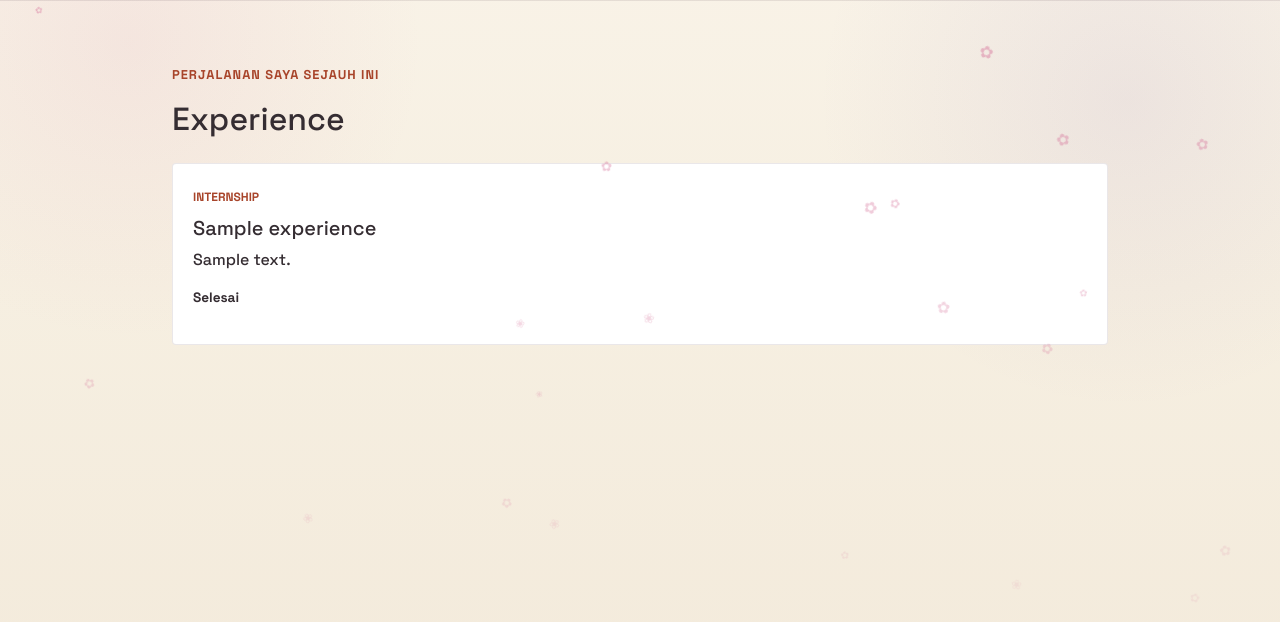
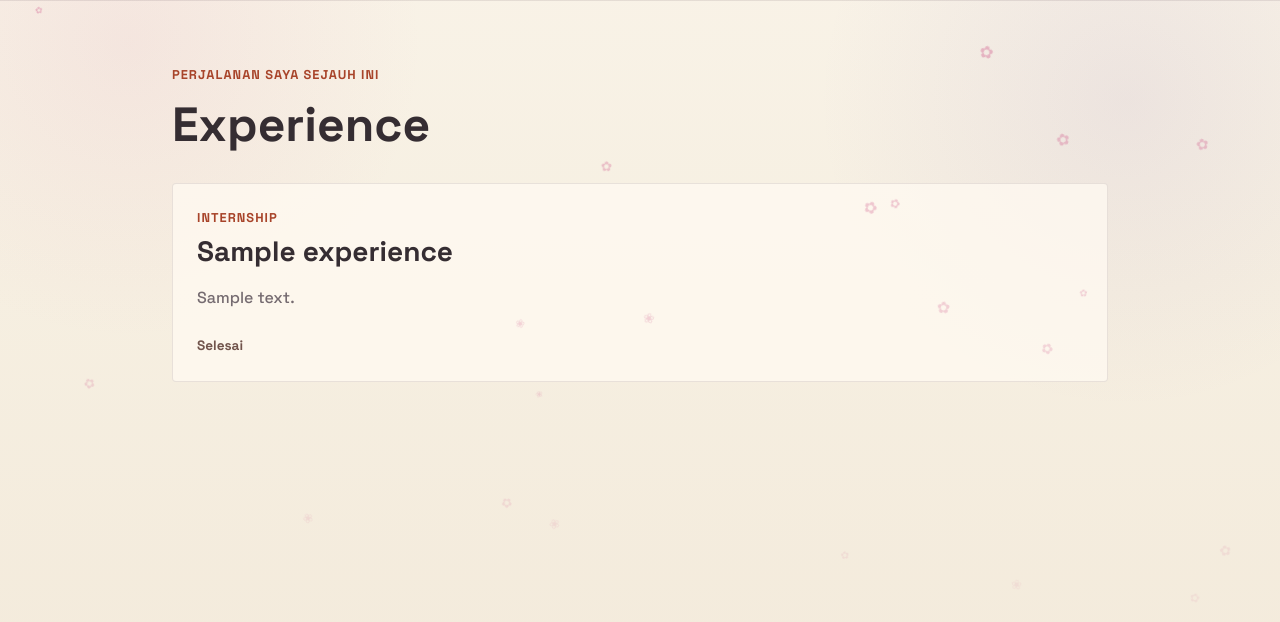
Before and after one commit to victorimans/myportofolio, a Django app: page /experience/ in a window 1280 px wide. Shown: the part 76-698 px from the top of the page. Run offline with Django 5.2, Linux system fonts and the light colour scheme; tables that the repository leaves empty hold one stand-in row (values such as "Sample post"); some libraries are stand-ins or nearby versions.

Commit message:
Fix : Design of Experience.html

```diff
--- a/static/css/style.css
+++ b/static/css/style.css
@@ -853,44 +853,54 @@ main {
 }
 
 .experience-section h1 {
-    margin: 0.4rem 0 1.5rem;
-    font-size: 2rem;
+    max-width: 36rem;
+    margin: 0 0 2rem;
+    color: var(--ink);
+    font-size: clamp(2rem, 4vw, 3rem);
+    font-weight: 700;
+    line-height: 1.05;
 }
 
 .experience-grid {
     display: grid;
-    grid-template-columns: repeat(auto-fit, minmax(240px, 1fr));
     gap: 1rem;
 }
 
 .experience-card {
-    padding: 1.25rem;
-    background-color: #fff;
+    padding: 1.5rem;
     border: 1px solid var(--line);
     border-radius: var(--radius);
+    background: rgba(255, 250, 242, 0.74);
 }
 
 .experience-category {
+    display: block;
+    margin-bottom: 0.5rem;
     color: var(--accent-dark);
-    font-size: 0.75rem;
+    font-size: 0.8rem;
     font-weight: 700;
+    letter-spacing: 0.08em;
     text-transform: uppercase;
 }
 
 .experience-card h2 {
-    margin: 0.5rem 0;
-    font-size: 1.25rem;
+    margin-bottom: 1rem;
+    color: var(--ink);
+    font-size: clamp(1.35rem, 3vw, 1.75rem);
+    font-weight: 700;
 }
 
 .experience-description,
 .empty-state {
-    color: var(--text-muted);
+    color: var(--muted);
+    line-height: 1.75;
 }
 
 .experience-status {
-    margin-top: 1rem;
+    margin: 1.5rem 0 0;
+    color: var(--brown);
     font-size: 0.85rem;
-    font-weight: 600;
+    font-weight: 700;
 }
 
 /* =========================================
```
